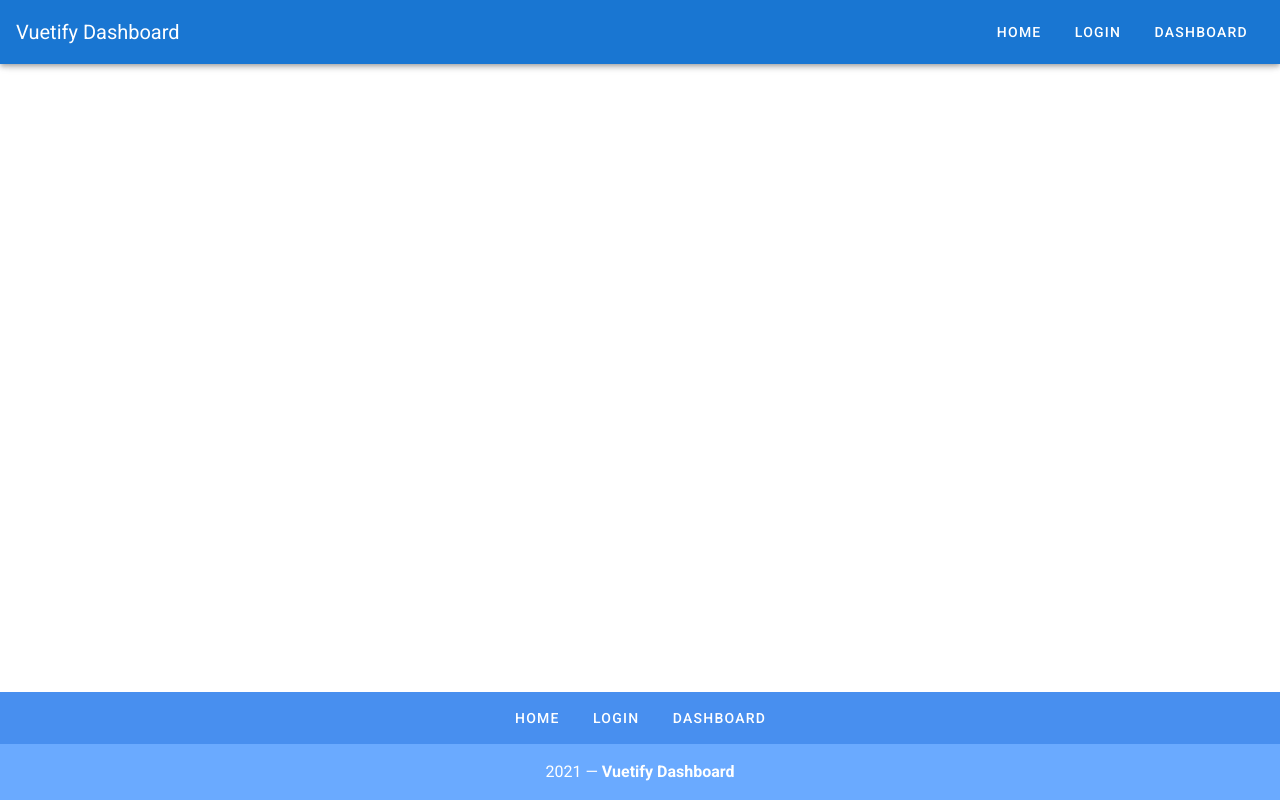
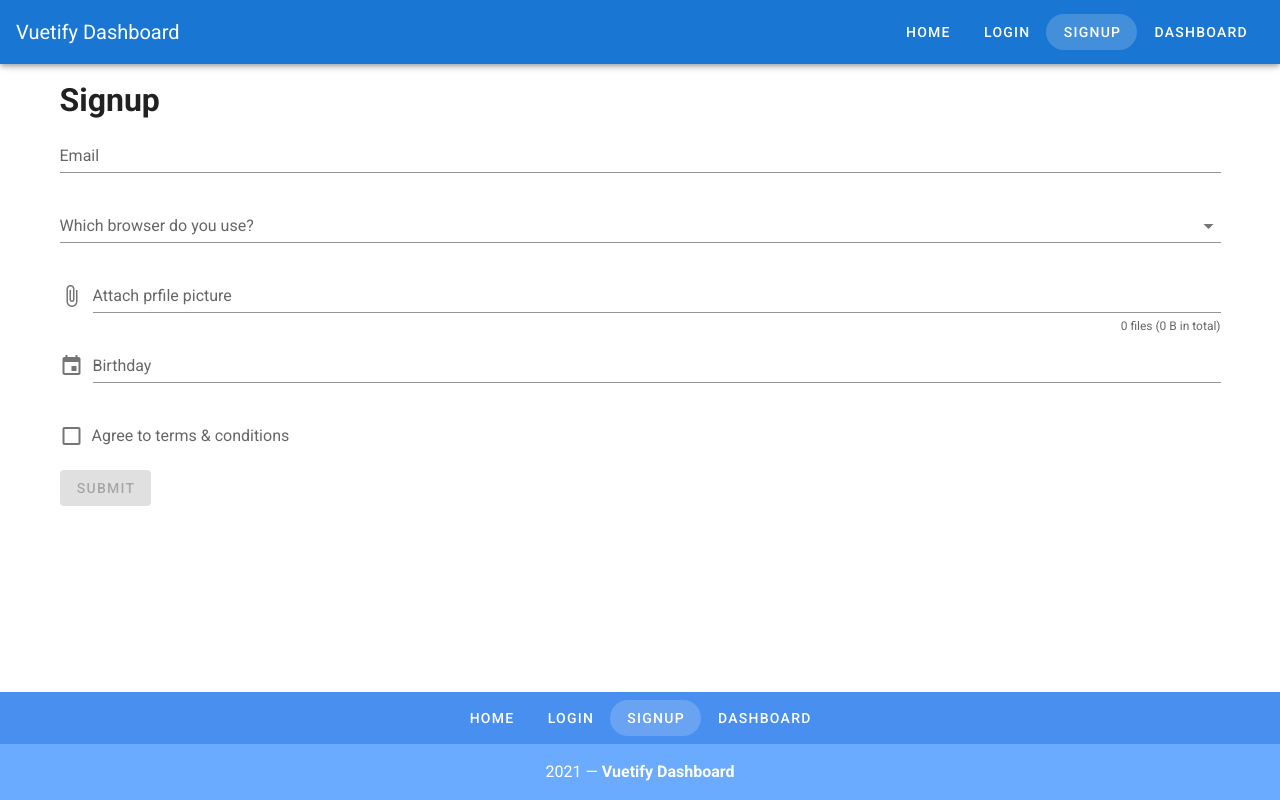
Before and after one commit to Mohamed-Magdey/vuetify-dashboard, a Vue app: page /signup in a window 1280 px wide. Built offline with nearby package versions, Linux system fonts and the light colour scheme.

Commit message:
Create signup with validations

```diff
--- a/src/App.vue
+++ b/src/App.vue
@@ -15,7 +15,7 @@ import Footer from "./components/Footer.vue";
 export default {
   components: { Navbar, Footer },
   data: () => ({
-    links: ["home", "login", "dashboard"],
+    links: ["home", "login", "signup", "dashboard"],
   }),
 };
 </script>
--- a/src/router/index.js
+++ b/src/router/index.js
@@ -20,6 +20,11 @@ const routes = [
     component: () => import("../views/Login.vue"),
   },
   {
+    path: "/signup",
+    name: "signup",
+    component: () => import("../views/Signup.vue"),
+  },
+  {
     path: "/dashboard",
     name: "dashboard",
     component: () => import("../views/Dashboard.vue"),
--- /dev/null
+++ b/src/views/Signup.vue
@@ -0,0 +1,118 @@
+<template>
+  <v-container>
+    <v-row>
+      <v-col>
+        <h1>Signup</h1>
+        <v-form
+          ref="signUpForm"
+          @submit.prevent="register"
+          v-model="formValidity"
+        >
+          <v-text-field
+            label="Email"
+            type="email"
+            v-model="email"
+            :rules="emailRules"
+            required
+          />
+
+          <v-autocomplete
+            label="Which browser do you use?"
+            :items="browsers"
+            v-model="selected"
+          ></v-autocomplete>
+
+          <v-file-input
+            label="Attach prfile picture"
+            v-model="uploadedFile"
+            show-size
+            counter
+          ></v-file-input>
+
+          <v-menu
+            v-model="menu"
+            :close-on-content-click="false"
+            :nudge-right="40"
+            transition="scale-transition"
+            offset-y
+            min-width="auto"
+          >
+            <template v-slot:activator="{ on, attrs }">
+              <v-text-field
+                label="Birthday"
+                prepend-icon="mdi-calendar"
+                v-model="birthday"
+                readonly
+                v-bind="attrs"
+                v-on="on"
+              />
+            </template>
+            <v-date-picker
+              v-model="birthday"
+              @input="menu = false"
+            ></v-date-picker>
+          </v-menu>
+
+          <v-checkbox
+            label="Agree to terms & conditions"
+            v-model="agreeToTerms"
+            :rules="agreeToTermsRules"
+            required
+          />
+
+          <v-btn type="submit" color="primary" :disabled="!formValidity">
+            Submit
+          </v-btn>
+        </v-form>
+      </v-col>
+    </v-row>
+  </v-container>
+</template>
+
+<script>
+export default {
+  data: () => ({
+    email: "",
+    emailRules: [
+      (value) => !!value || "Email is required.",
+      (value) => value.indexOf("@") !== 0 || "Email should have a username.",
+      (value) => value.includes("@") || "Email should include an @ symbol.",
+      (value) =>
+        value.indexOf(".") - value.indexOf("@") > 1 ||
+        "Email should contain a valid domain.",
+      (value) =>
+        value.indexOf(".") <= value.length - 3 ||
+        "Email should contain a valid domain extension.",
+    ],
+    birthday: "",
+    browsers: ["Chrome", "Firefox", "Safari", "Edge", "Brave"],
+    menu: false,
+    uploadedFile: null,
+    agreeToTerms: false,
+    agreeToTermsRules: [
+      (value) =>
+        !!value ||
+        "You must agree to the terms and conditions to sign up for an account.",
+    ],
+    selected: null,
+    formValidity: false,
+  }),
+  methods: {
+    register() {
+      this.$refs.signUpForm.reset();
+      this.$refs.signUpForm.resetValidation();
+      // this.$refs.signUpForm.validate();
+      console.log(
+        this.birthday,
+        this.uploadedFile,
+        this.agreeToTerms,
+        this.selected,
+        this.email
+      );
+      this.$router.push({
+        name: "home",
+      });
+    },
+  },
+};
+</script>
```
